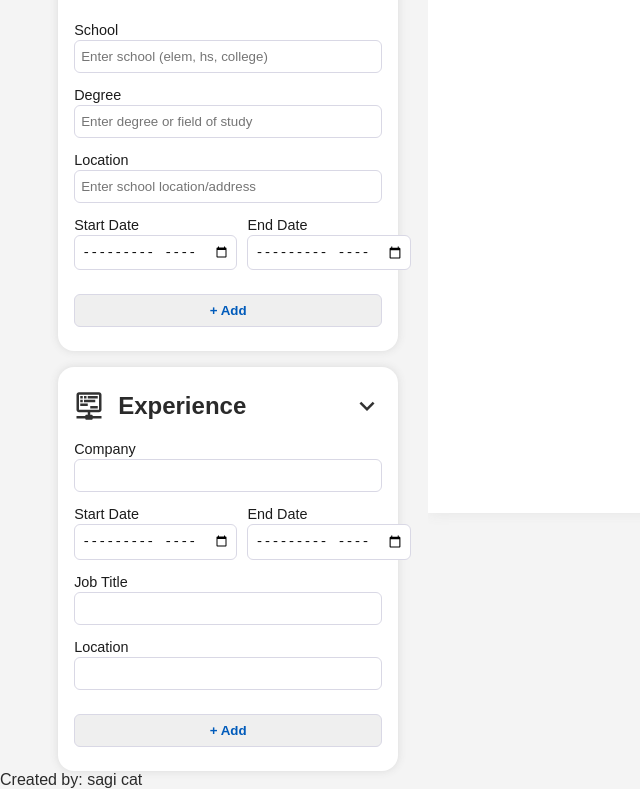
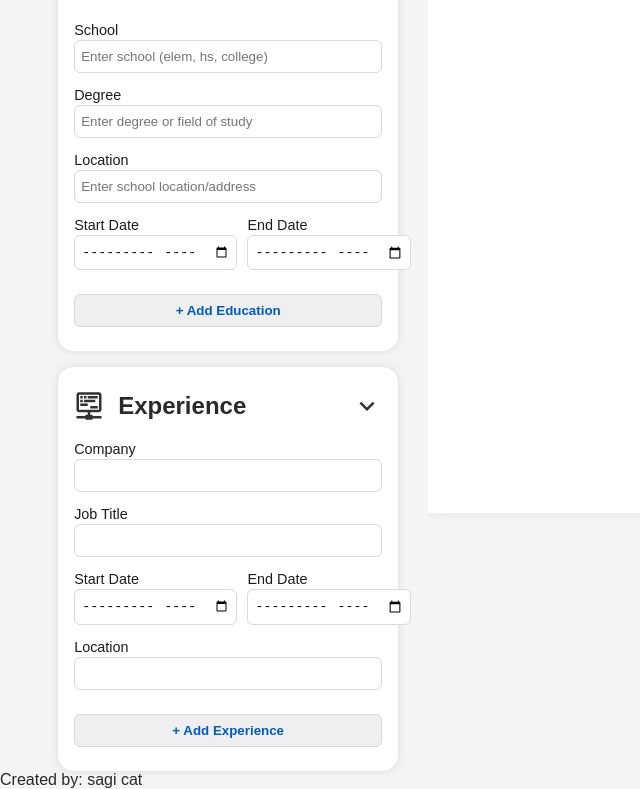
Before and after one commit to etanyosef/cv-application, a React (Vite) app: page / in a window 1280 px wide. Shown: the part 640-1429 px from the top of the page, without its empty margins (0-640 px from the left). Built offline with nearby package versions, Linux system fonts and the light colour scheme.

Commit message:
improve button caption

```diff
--- a/src/components/sidebar/forms/EducationForm.jsx
+++ b/src/components/sidebar/forms/EducationForm.jsx
@@ -14,7 +14,6 @@ export default function EducationForm({
                     </svg>
                     <h2>Education</h2>
                 </span>
-
             </div>
             <form action={saveEducation}>
                 <div className="form-input">
@@ -69,7 +68,7 @@ export default function EducationForm({
                     </div>
                 </div>
                 <button className="form-button" type="submit">
-                    + Add
+                    + Add Education
                 </button>
             </form>
         </div>
--- a/src/components/sidebar/forms/ExperienceForm.jsx
+++ b/src/components/sidebar/forms/ExperienceForm.jsx
@@ -13,6 +13,10 @@ export default function ExperienceForm() {
                     <label htmlFor="company">Company</label>
                     <input type="text" id="company" name="company" />
                 </div>
+                <div className="form-input">
+                    <label htmlFor="jobTitle">Job Title</label>
+                    <input type="text" id="jobTitle" name="jobTitle" />
+                </div>
                 <div className="date-group">
                     <div className="form-input">
                         <label htmlFor="startDate">Start Date</label>
@@ -24,15 +28,11 @@ export default function ExperienceForm() {
                     </div>
                 </div>
                 <div className="form-input">
-                    <label htmlFor="jobTitle">Job Title</label>
-                    <input type="text" id="jobTitle" name="jobTitle" />
-                </div>
-                <div className="form-input">
                     <label htmlFor="location">Location</label>
                     <input type="text" id="location" name="location" />
                 </div>
                 <button className="form-button" type="submit">
-                    + Add
+                    + Add Experience
                 </button>
             </form>
         </div>
```
